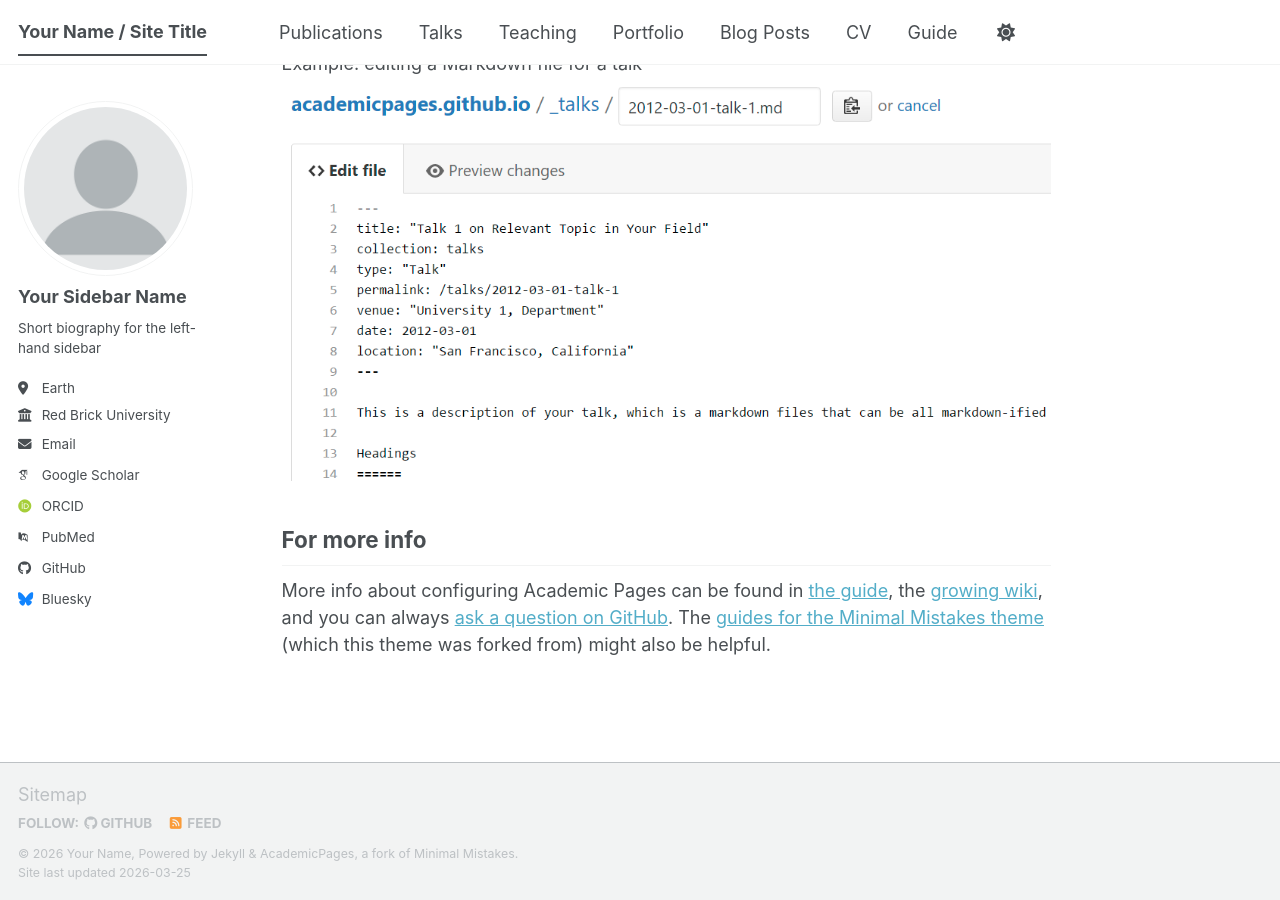
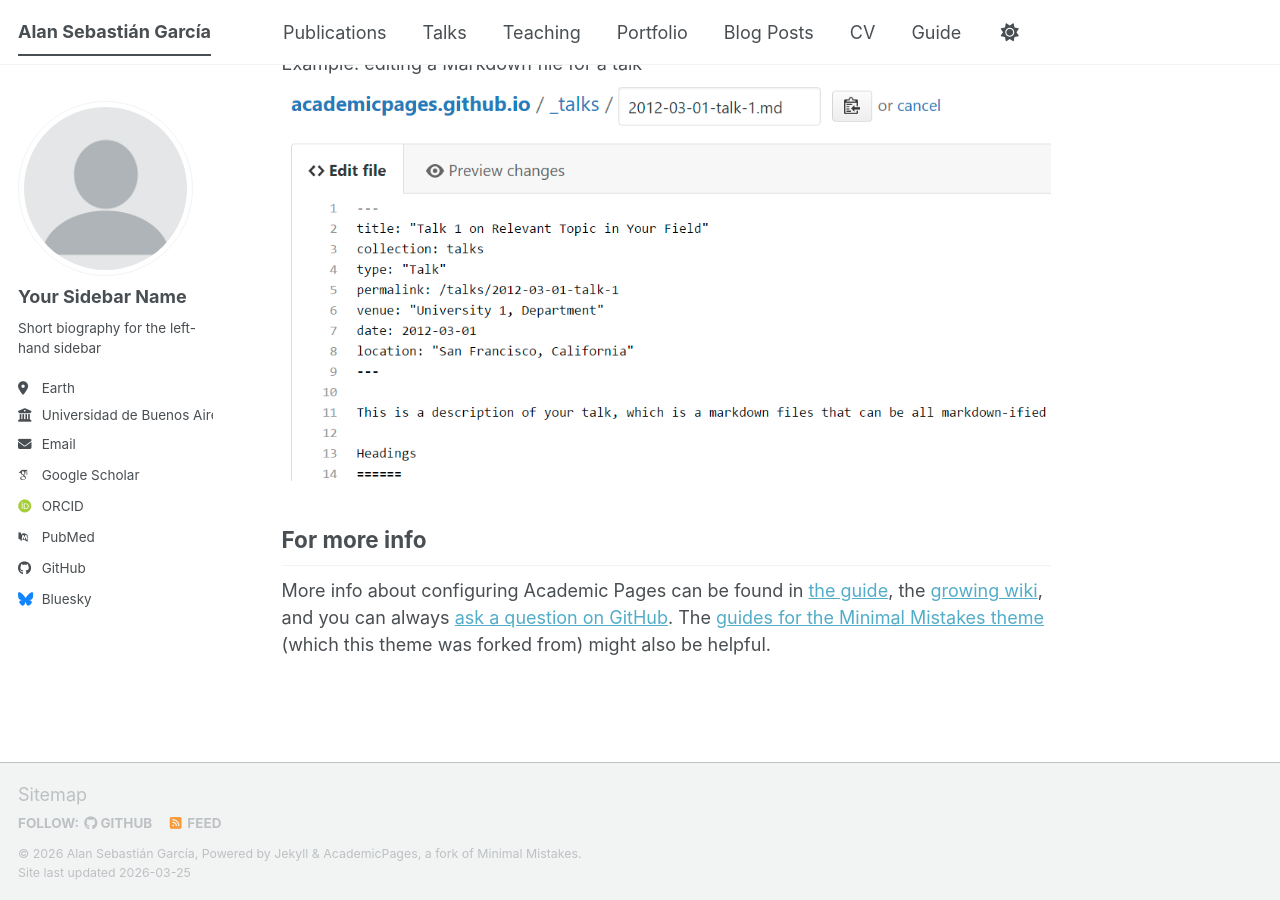
Before and after one commit to alanseb92/alanseb92, a Jekyll site: the page built from _pages/about.md, in a window 1280 px wide and 900 px high, scrolled down 2720 px. Built offline with Jekyll 4.4.1, drawn with Linux system fonts in a browser that asks for light colours; some web fonts are replaced; a script bundle is joined from its source files by our own code; library files that are not in the unit come from our copies.

Commit message:
Update personal information in _config.yml

```diff
--- a/_config.yml
+++ b/_config.yml
@@ -9,10 +9,10 @@
 # Basic Site Settings
 locale                   : "en-US"
 site_theme               : "default" # The available themes options are "default", "air", "sunrise", "mint", "dirt" and "contrast"
-title                    : "Your Name / Site Title"
+title                    : "Alan Sebastián García"
 title_separator          : "-"
-name                     : &name "Your Name"
-description              : &description "Your Name's academic portfolio"   # Update this with a general description of your site, this is the default if not overridden by a page
+name                     : &name "Alan Sebastián García"
+description              : &description "academic portfolio"   # Update this with a general description of your site, this is the default if not overridden by a page
 url                      : https://alanseb92.github.io # The base hostname & protocol for your site e.g. "https://[your GitHub username].github.io",
                                                            # or if you already have some other page hosted on Github then use "https://[your GitHub username].github.io/[Your Repo Name]"
 baseurl                  : "" # the subpath of your site, e.g. "/blog"
@@ -28,7 +28,7 @@
   pronouns         : # example: "she/her"
   bio              : "Short biography for the left-hand sidebar"
   location         : "Earth"
-  employer         : "Red Brick University"
+  employer         : "Universidad de Buenos Aires"
   uri              : # URL
   email            : "none@example.org"
 
```
